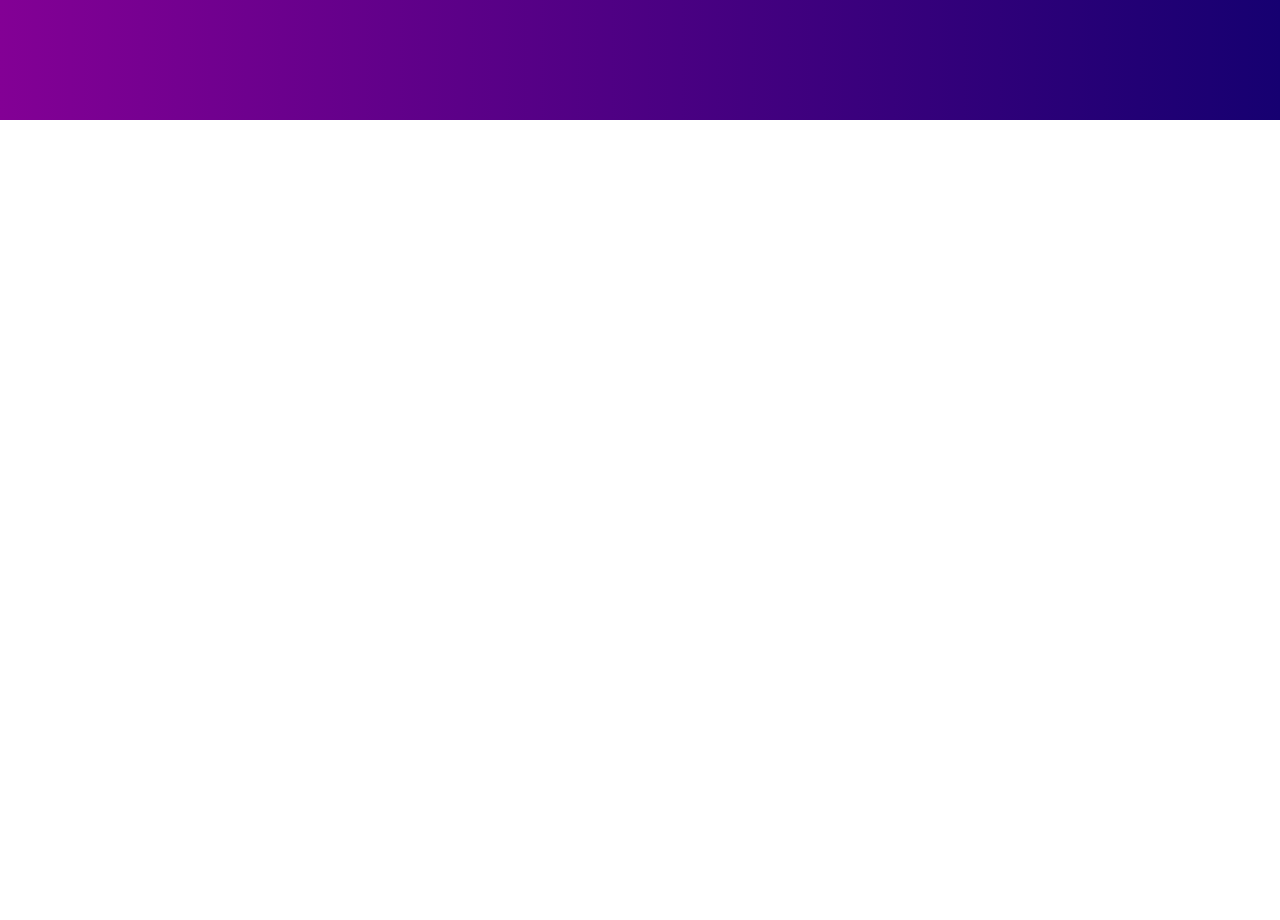
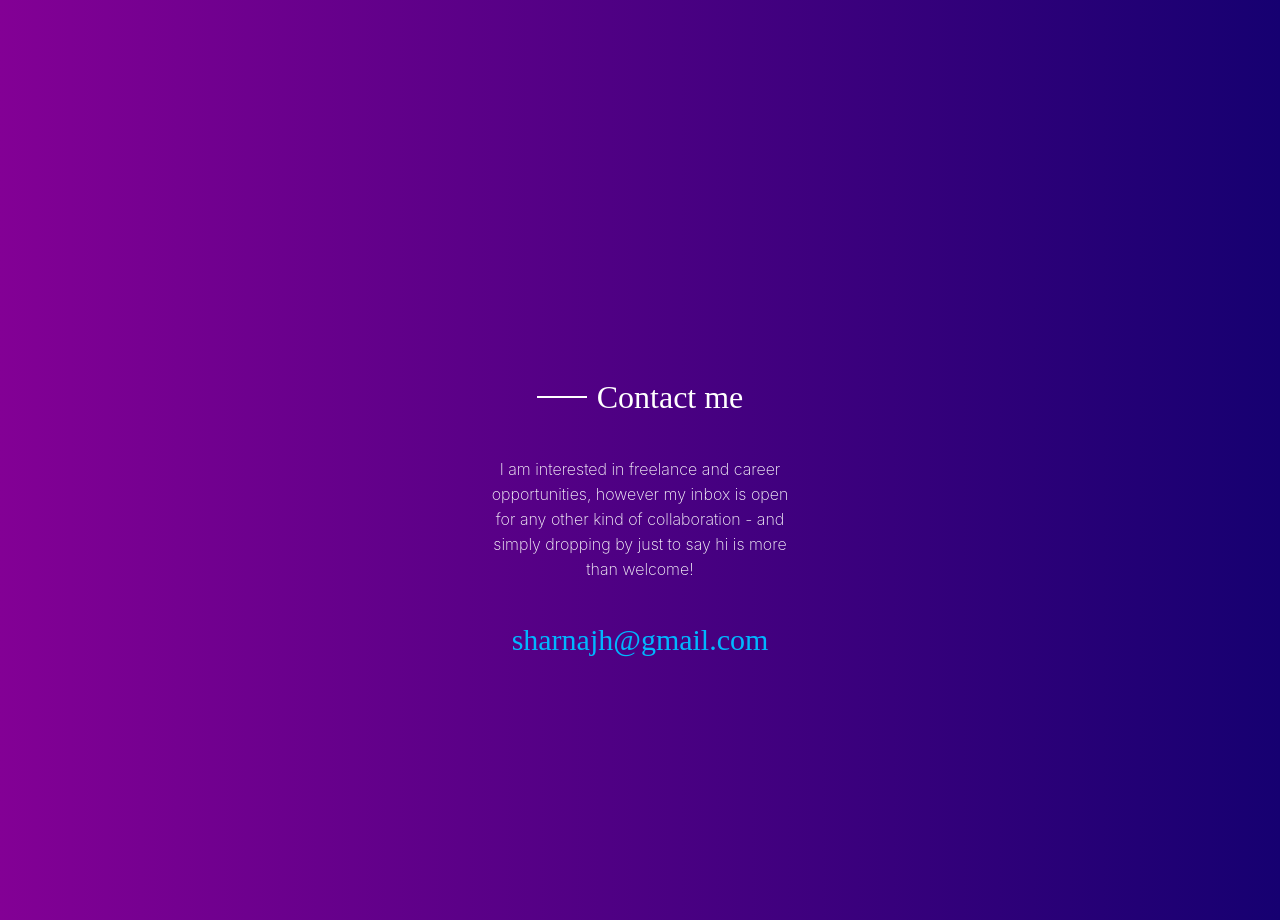
Before and after one commit to sharnajh/sharna, a React (Create React App) app: page / in a window 1280 px wide. Shown: the part 1480-2400 px from the top of the page. Before the commit the page ends 1600 px from the top, so only its background shows below. Built offline with nearby package versions, Linux system fonts and the light colour scheme; no server answers.

Commit message:
bare bones contact func

```diff
--- a/src/App.js
+++ b/src/App.js
@@ -15,7 +15,7 @@ const App = () => {
       <Home />
       <About />
       {/* <Portfolio /> */}
-      {/* <Contact /> */}
+      <Contact />
     </div>
   );
 };
--- a/src/Contact.js
+++ b/src/Contact.js
@@ -1,13 +1,23 @@
-import React, { Component } from "react"
+import React, { Component } from "react";
 
 class Contact extends Component {
-    render () {
-        return (
-            <div className="section" id="contact">
-                <h1>Contact</h1>
-            </div>
-        )
-    }
+  render() {
+    return (
+      <div className="section" id="contact">
+        <div id="form">
+          <h1>Contact me</h1>
+          <p>
+            I am interested in freelance and career opportunities, however my
+            inbox is open for any other kind of collaboration - and simply
+            dropping by just to say hi is more than welcome!
+          </p>
+          <a href="mailto:sharnajh@gmail.com">
+            <h2>sharnajh@gmail.com</h2>
+          </a>
+        </div>
+      </div>
+    );
+  }
 }
 
 export default Contact;
--- a/src/Description.js
+++ b/src/Description.js
@@ -4,7 +4,7 @@ class Description extends Component {
   render() {
     return (
       <div className="desc">
-        <h1>About Me</h1>
+        <h1>About me</h1>
         <p>
           Hi there! My name is Sharna Hossain. I’m a web developer based in NYC.{" "}
           <br />I thrive at the juncture between science and art, and build
--- a/src/assets/CSS/App.css
+++ b/src/assets/CSS/App.css
@@ -92,7 +92,8 @@ a:focus {
 }
 
 #bio,
-#projects {
+#projects,
+#form {
   display: flex;
   width: 80vw;
   justify-content: space-between;
@@ -126,7 +127,7 @@ a:focus {
   width: 130px;
   padding-right: 5px;
   padding-bottom: 5px;
-  margin:0;
+  margin: 0;
   float: left;
   font-family: -apple-system, BlinkMacSystemFont, "Segoe UI", Roboto, Oxygen,
     Ubuntu, Cantarell, "Open Sans", "Helvetica Neue", sans-serif;
@@ -150,14 +151,16 @@ a:focus {
 #about h1,
 #about h2,
 #projects h1,
-#contact h1 {
+#form h1 {
   font-weight: 50;
   text-align: left;
   margin-bottom: 25px;
   color: white;
 }
 
-#about h1:before, #projects h1:before {
+#about h1:before,
+#projects h1:before,
+#form h1:before {
   content: "";
   display: inline-block;
   bottom: 10px;
@@ -246,8 +249,32 @@ a:focus {
   padding: 30px;
 }
 
-#contact {
-  height: 100vh;
+#form {
+  width: 50vw;
+  flex-direction: column;
+  justify-content: center;
+  align-items: center;
+}
+
+#form h2 {
+  font-family: Futura;
+  font-size: 30px;
+  font-weight: 200;
+  color: #00b7ff;
+}
+
+#form a:link, a:visited, a:active {
+  text-decoration: none;
+  cursor: pointer;
+}
+
+#form p {
+  font-family: -apple-system, BlinkMacSystemFont, "Segoe UI", Roboto, Oxygen,
+    Ubuntu, Cantarell, "Open Sans", "Helvetica Neue", sans-serif;
+  font-weight: 200;
+  width: 50%;
+  line-height: 25px;
+  text-align: center;
 }
 
 :focus {
@@ -255,12 +282,13 @@ a:focus {
 }
 
 #email {
-  position:fixed;
+  position: fixed;
   bottom: 150px;
   right: -100px;
   letter-spacing: 0.3ch;
   font-weight: 200;
-  font-family: -apple-system, BlinkMacSystemFont, 'Segoe UI', Roboto, Oxygen, Ubuntu, Cantarell, 'Open Sans', 'Helvetica Neue', sans-serif;
+  font-family: -apple-system, BlinkMacSystemFont, "Segoe UI", Roboto, Oxygen,
+    Ubuntu, Cantarell, "Open Sans", "Helvetica Neue", sans-serif;
   transform: rotate(90deg);
   display: flex;
   align-items: center;
@@ -275,16 +303,17 @@ a:focus {
   background-color: white;
   display: inline-block;
   margin-left: 10px;
-  opacity:0.8;
+  opacity: 0.8;
 }
 
 #socialmedia {
-  position:fixed;
+  position: fixed;
   bottom: 150px;
   left: -100px;
   letter-spacing: 0.3ch;
   font-weight: 200;
-  font-family: -apple-system, BlinkMacSystemFont, 'Segoe UI', Roboto, Oxygen, Ubuntu, Cantarell, 'Open Sans', 'Helvetica Neue', sans-serif;
+  font-family: -apple-system, BlinkMacSystemFont, "Segoe UI", Roboto, Oxygen,
+    Ubuntu, Cantarell, "Open Sans", "Helvetica Neue", sans-serif;
   display: flex;
   align-items: center;
   justify-content: center;
@@ -299,7 +328,7 @@ a:focus {
   display: inline-block;
   bottom: 0;
   margin-left: 10px;
-  opacity:0.8;
+  opacity: 0.8;
 }
 
 .icon {
@@ -346,10 +375,15 @@ a:focus {
     padding: 0px;
   }
   .desc ul li {
-    width:120px;
+    width: 120px;
   }
 
   #info {
     opacity: 0;
   }
+
+  #form p {
+    width: 100%;
+    padding: 20px;
+  }
 }
```
Also changed, not shown: src/FixedInfo.js (+16 -8 lines).
